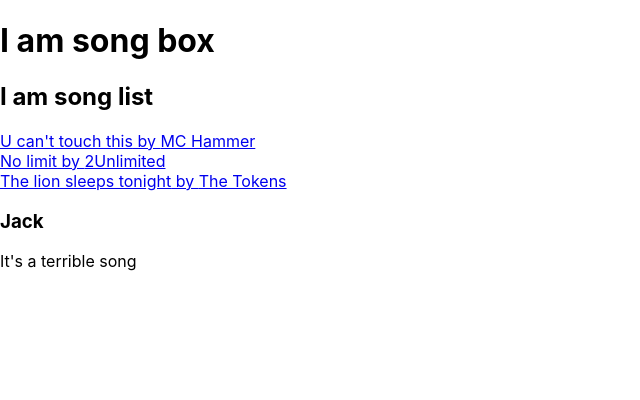
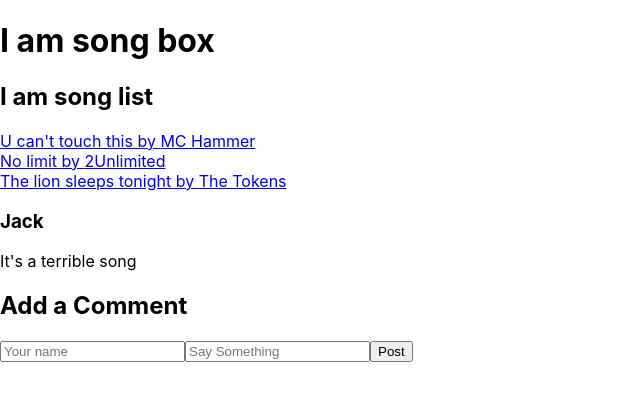
Before and after one commit to Amna25/Favourite_Songs_App, a React (Create React App) app: page / in a window 1280 px wide. Shown: the top 400 px of the page, without its empty margins (0-640 px from the left). Built offline with nearby package versions, Linux system fonts and the light colour scheme.

Commit message:
Form is working

```diff
--- /dev/null
+++ b/src/components/CommentForm.js
@@ -0,0 +1,47 @@
+import React,{useState} from "react";
+
+const CommentForm = ({onCommentSubmit}) => {
+
+    const[name, setName]=useState("")
+    const[text, setText]=useState("")
+
+    const handleNameChange = (event) => {
+        setName(event.target.value)
+    }
+
+    const handleTextChange = (event) => {
+        setText(event.target.value)
+    }
+
+    const handleFormSubmit = (event) => {
+        event.preventDefault();
+
+        onCommentSubmit(
+            {
+                name:name,
+                text:text
+            }
+        )
+    }
+    return(
+        <form className="comment-form" onSubmit={handleFormSubmit}>
+            <input type="text"
+                placeholder="Your name"
+                value={name}
+                onChange={handleNameChange}
+                required
+            />
+            <input type="text"
+                id="comment-text"
+                placeholder="Say Something"
+                value={text}
+                onChange={handleTextChange}
+                required
+            />
+            <input type="submit" value="Post"/>
+        </form>
+
+    )
+}
+
+export default CommentForm;
--- a/src/containers/SongBox.js
+++ b/src/containers/SongBox.js
@@ -1,4 +1,5 @@
 import React, { useState } from "react";
+import CommentForm from "../components/CommentForm";
 import CommentList from "../components/CommentList";
 import SongList from "../components/SongList";
 
@@ -32,12 +33,22 @@
            text : "It's a terrible song"
 
         }
+
+
     ])
+    const addComment = (submitComment) => {
+        submitComment.id = Date.now;
+        const updatedComments = [...comments, submitComment]
+        setComments(updatedComments)
+
+    }
     return(
         <>
         <h1> I am song box</h1>
         <SongList   songs={songs}/>
         <CommentList  comments = {comments}/>
+        <h2>Add a Comment</h2>
+        <CommentForm onCommentSubmit={(comment) => addComment(comment)}/>
         </>
 
     );
```
